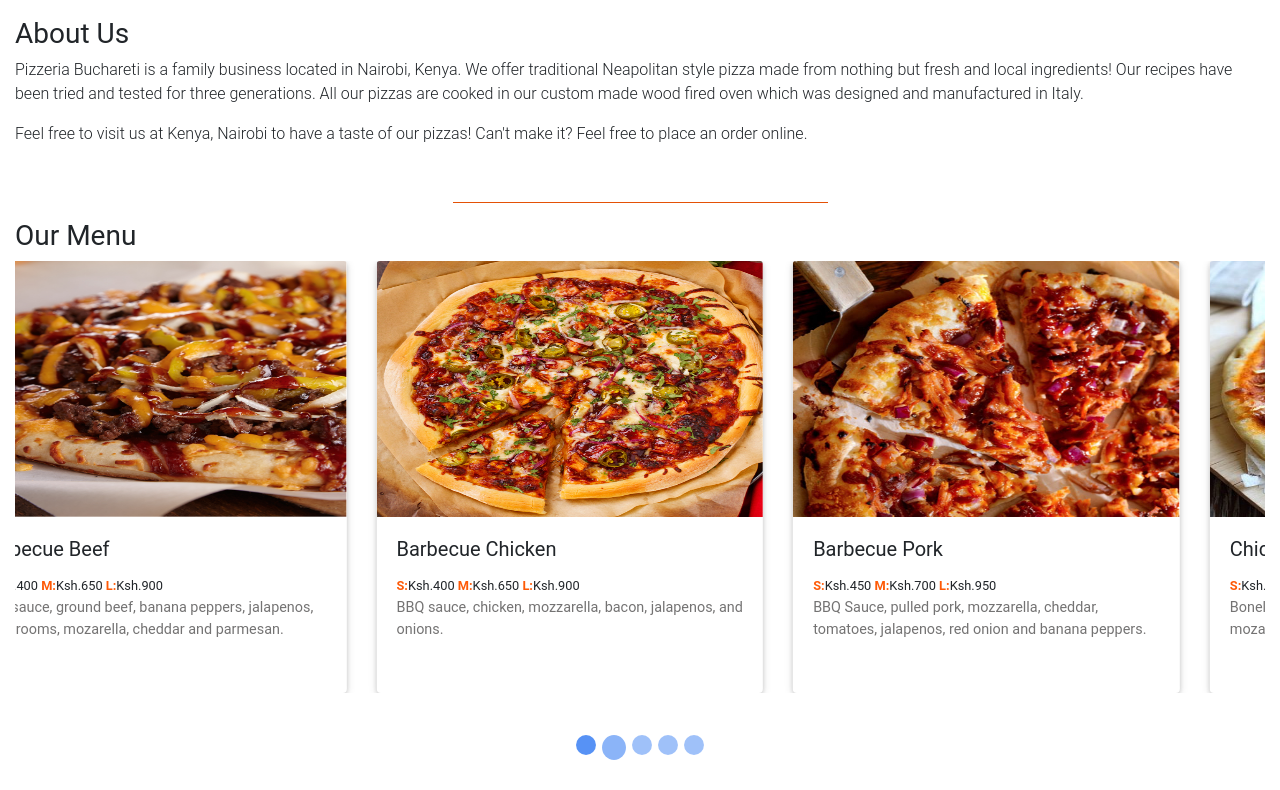
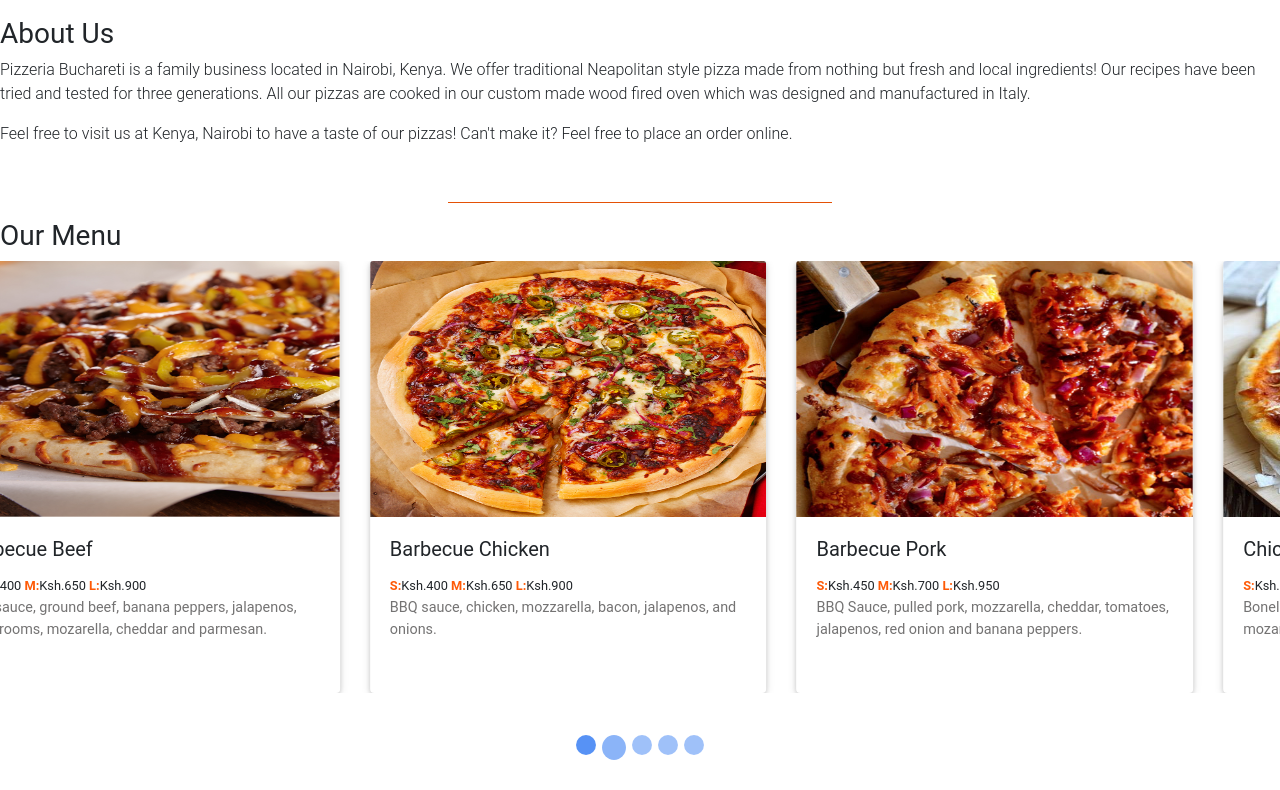
Before and after one commit to kwamemilanya/Pizzeria-Buchareti, a plain HTML site: page index.html in a window 1280 px wide. Shown: the part 252-1042 px from the top of the page. Drawn offline with nearby package versions, Linux system fonts and the light colour scheme; files that its build step writes are made by us from their sources; a script that the page names is missing; a web font is replaced by a local one.

Commit message:
Update index.html

```diff
--- a/index.html
+++ b/index.html
@@ -14,7 +14,7 @@
 	<link rel="stylesheet"
 		href="https://cdnjs.cloudflare.com/ajax/libs/font-awesome/4.7.0/css/font-awesome.min.css">
 	<!--allows for importing of fontawesome icons -->
-	<link rel="stylesheet" type="text/css" href="../css/pizzeria.css">
+	<link rel="stylesheet" type="text/css" href="../css/styles.css">
 	<script src="js/jquery-3.6.0.js"></script>
 	<script src="js/mdb.min.js"></script>
 	<script src="js/bootstrap.min.js"></script>
```
